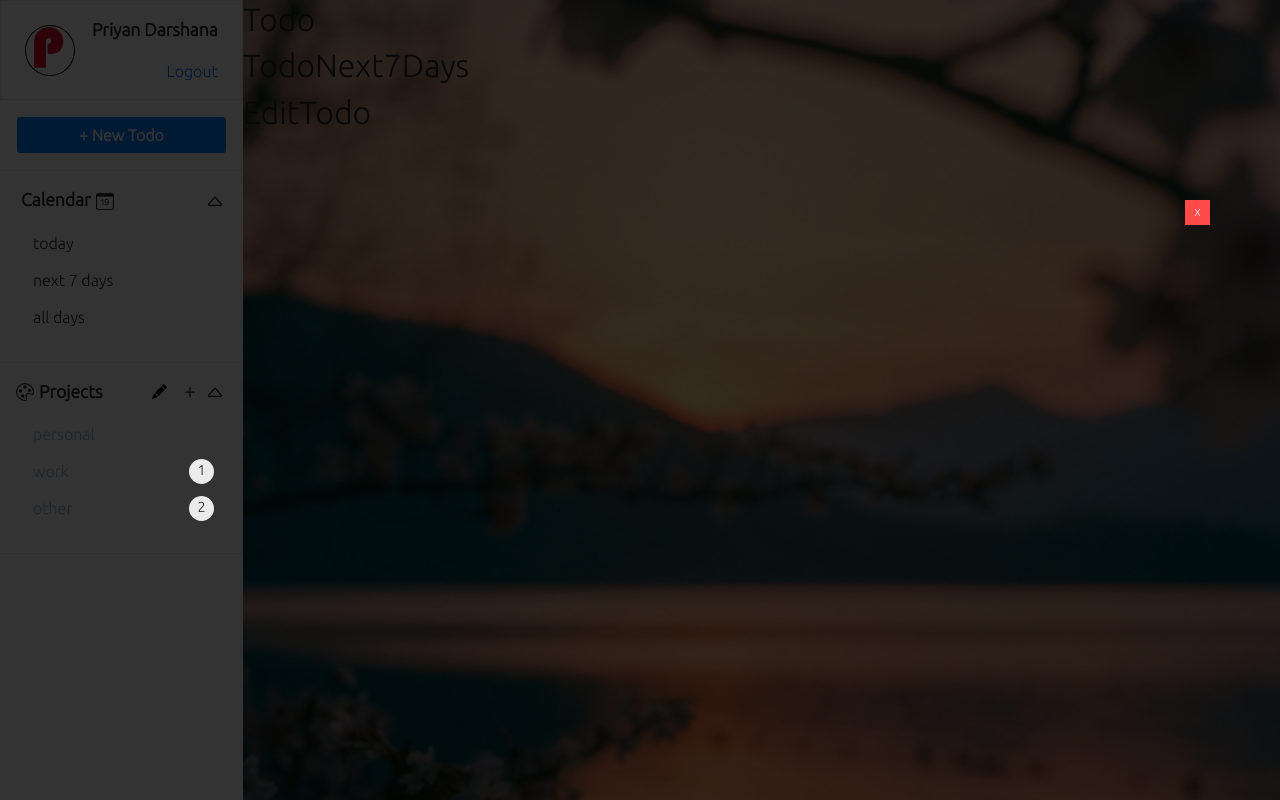
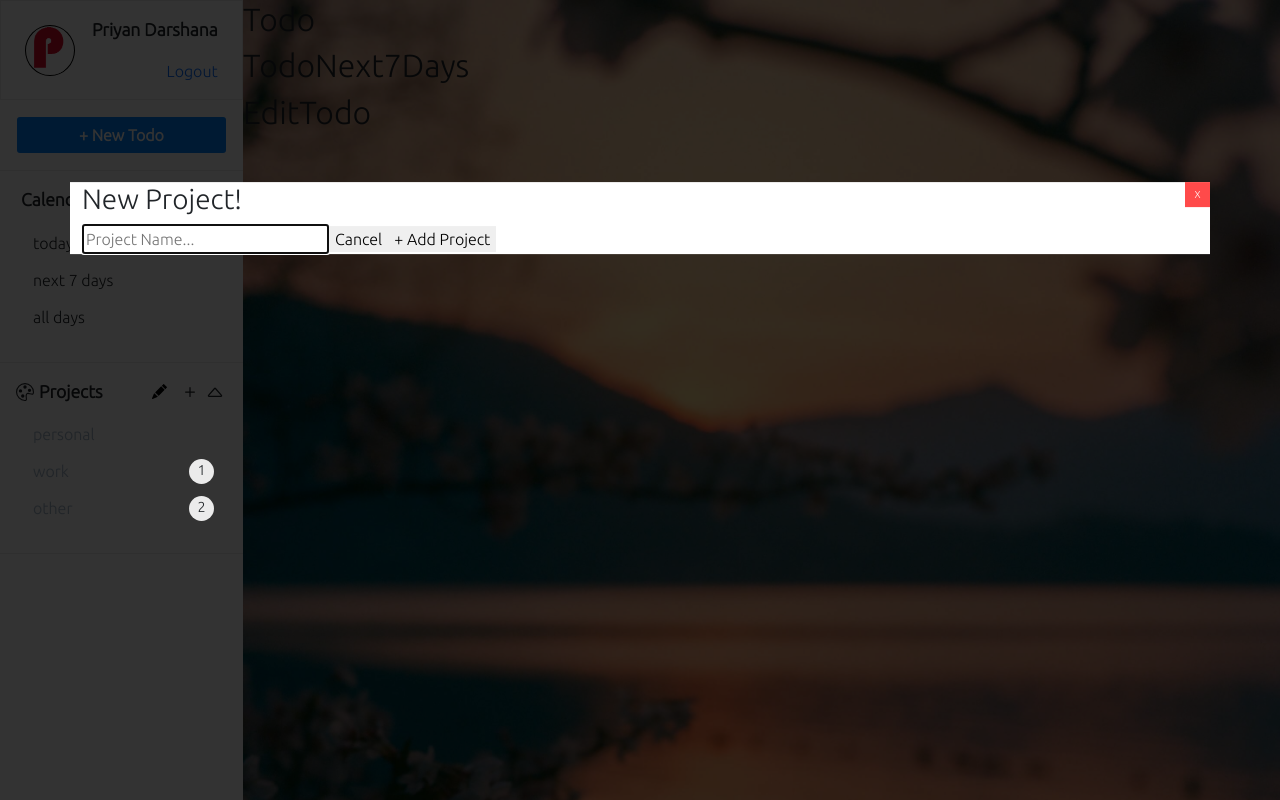
Before and after one commit to priyan1995/React-fundamenals, a React (Create React App) app: page /todo in a window 1280 px wide. Both pictures are taken after a click on the element 189 px from the left and 391 px from the top of the page. Built offline with nearby package versions, Linux system fonts and the light colour scheme.

Commit message:
add new project

```diff
--- a/src/components/Todo/AddNewProjects.jsx
+++ b/src/components/Todo/AddNewProjects.jsx
@@ -1,10 +1,18 @@
 import React, { useState } from 'react';
 import { Plus } from 'react-bootstrap-icons';
 import { CustomModal } from '../Common-Components/Modal';
+import { ProjectForm } from './ProjectForm';
 
 export const AddNewProjects = () => {
 
     const [showModal, setShowModal] = useState(false);
+    const [projectName, setProjectName] = useState('');
+
+    const handleSubmit = (e) => {
+        console.log('Submitted');
+        e.preventDefault();
+        console.log(projectName)
+    }
 
     return (
         <>
@@ -15,7 +23,14 @@ export const AddNewProjects = () => {
                     </span>
                 </div>
                 <CustomModal showModal={showModal} setShowModal={setShowModal}>
-
+                    <ProjectForm
+                    handleSubmit={handleSubmit}
+                    heading="New Project!"
+                    value={projectName}
+                    setValue={setProjectName}
+                    setShowModal={setShowModal}
+                    confirmButtonText=" + Add Project"
+                    />
                 </CustomModal>
             </div>
         </>
--- a/src/components/Todo/ProjectForm.jsx
+++ b/src/components/Todo/ProjectForm.jsx
@@ -4,6 +4,7 @@ export const ProjectForm = (props) => {
     return (
         <>
             <form onSubmit={props.handleSubmit}>
+                <h3>{props.heading}</h3>
 
                 <input
                     value={props.value}
```
